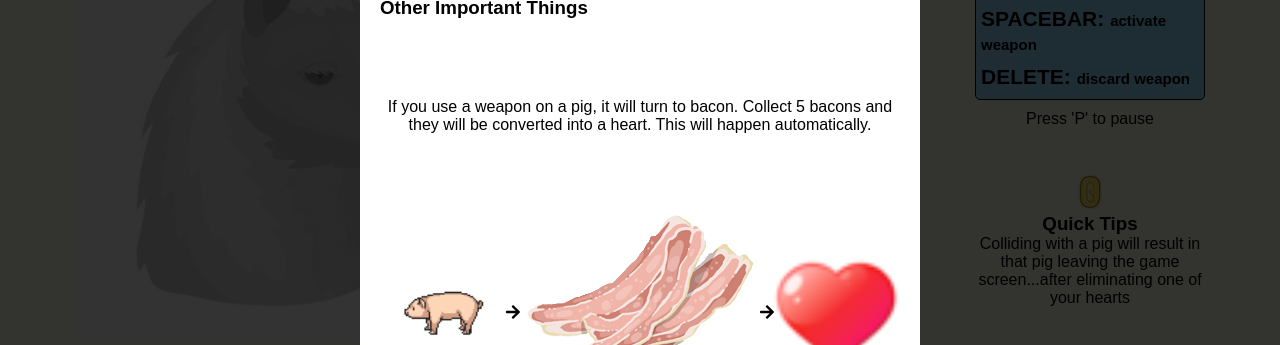
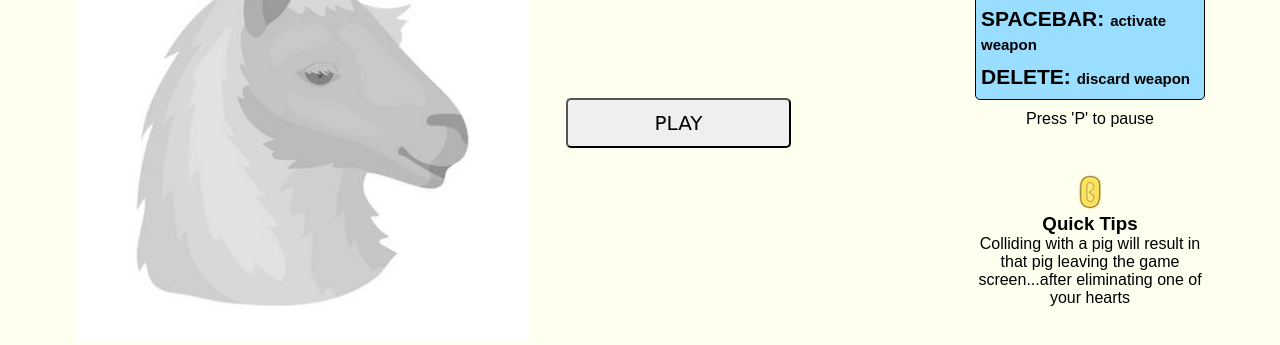
Before and after one commit to micahbello/little_llama_2, a website: page index.html in a window 1280 px wide. Shown: the part 206-551 px from the top of the page. Drawn offline with Linux system fonts and the light colour scheme; a web font is replaced by a local one.

Commit message:
Comment out code being worked on

```diff
--- a/index.html
+++ b/index.html
@@ -98,9 +98,9 @@
 
               <button id="landing-play-button">PLAY</button>
 
-              <button id="landing-how-play-button" type="button" name="button">HOW TO PLAY</button>
+              <!-- <button id="landing-how-play-button" type="button" name="button">HOW TO PLAY</button>
 
-              <button id="landing-how-play-button" type="button" name="button">play the original</button>
+              <button id="landing-how-play-button" type="button" name="button">play the original</button> -->
 
 
             </section>
@@ -189,7 +189,7 @@
     </footer>
 
 <!-- modal -->
-    <div class="how-to-play-modal">
+    <!-- <div class="how-to-play-modal"> -->
 
 <!-- slide 1 -->
       <!-- <div class="how-slide-1">
@@ -255,7 +255,7 @@
       </div> -->
 
 <!-- slide3 -->
-      <div class="how-slide-3">
+      <!-- <div class="how-slide-3">
         <header>
           <h2>How to Play</h2>
         </header>
@@ -283,9 +283,9 @@
           <button type="button" name="button">next</button>
         </footer>
 
-      </div>
+      </div> -->
 <!-- slide4 -->
-    </div>
+    <!-- </div> -->
 <!-- modal^ -->
 
     <script src="./lib/bundle.js" charset="utf-8"></script>
```
Also changed, not shown: 1 other file.
